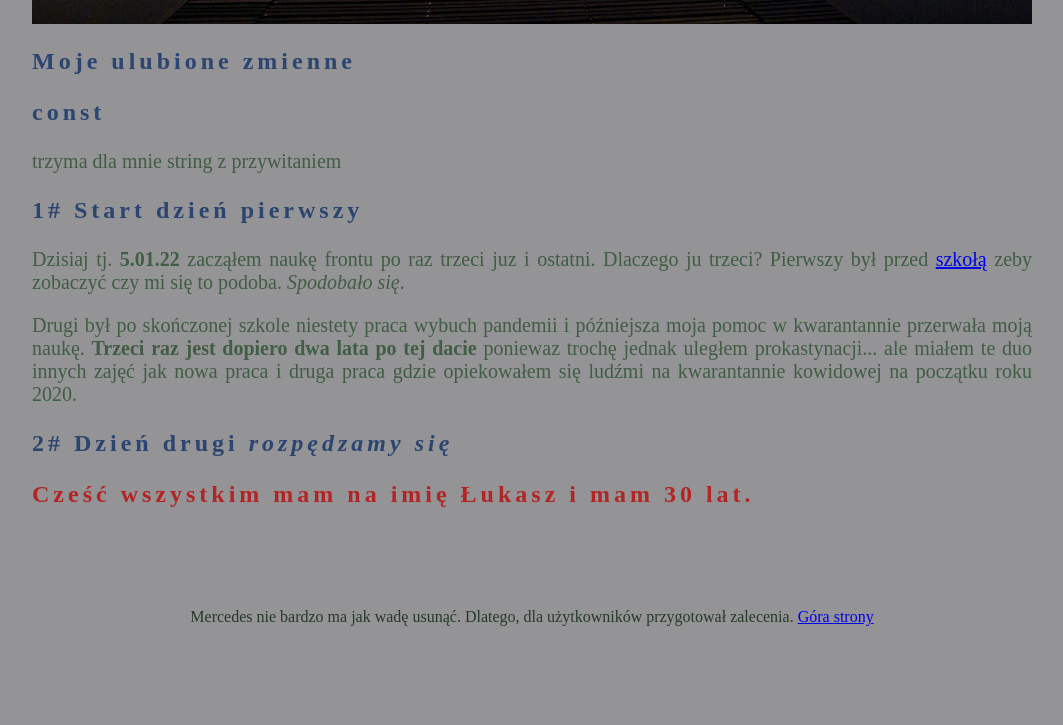
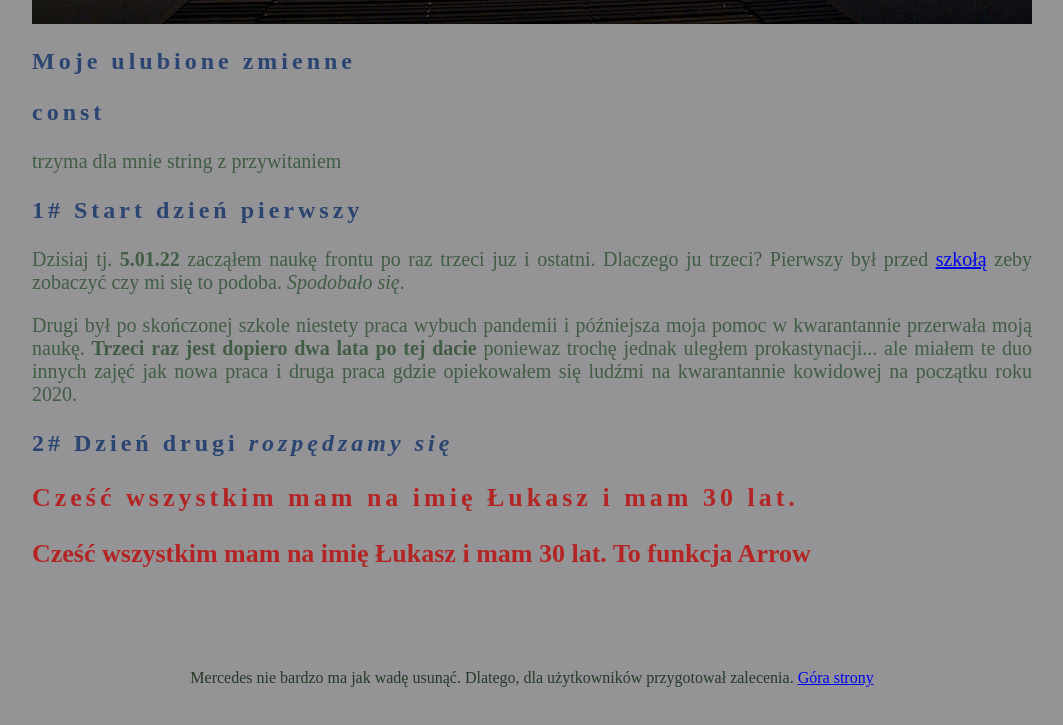
Before and after one commit to lukaszstepka/homepage, a plain HTML site: page nauka-JS.html in a window 1280 px wide. Shown: the part 787-1512 px from the top of the page, without its empty margins (108-1171 px from the left). Drawn offline with Linux system fonts and the light colour scheme.

Commit message:
new arrow function

```diff
--- a/main.js
+++ b/main.js
@@ -1,10 +1,25 @@
 const hello = "Cześć wszystkim mam na imię ";
-console.log(hello);
+//console.log(hello);
 const my_name = "Łukasz";
 const age = 30;
 
-let hello_my_friend = (my_name,age);
+//let hello_my_friend = (my_name,age);
 
-const adding = document.querySelector('.article__day--jsContent');
+//const adding = document.querySelector('.article__day--jsContent');
 
-adding.innerHTML = `${hello} ${my_name}  i mam  ${age} lat.`;
+//adding.innerHTML = `${hello} ${my_name}  i mam  ${age} lat.`;
+
+function sey_hello(my_name, age) {
+  const adding = document.querySelector(".article__day--jsContent");
+  hello_ready = adding.innerHTML = `${hello} ${my_name}  i mam  ${age} lat.`;
+  return hello_ready;
+}
+
+const hello_result = sey_hello(my_name, age);
+
+const sey_helloArrowFunction = (my_name, age) => {
+  const adding = document.querySelector(".article__day--jsContent--Arrow");
+  hello_ready =
+    adding.innerHTML = `${hello} ${my_name}  i mam  ${age} lat. To funkcja Arrow`;
+};
+sey_helloArrowFunction(my_name, age);
--- a/nauka-JS.html
+++ b/nauka-JS.html
@@ -34,7 +34,8 @@
       />
 
       <section>
-        <h2 class="article article__day">Moje ulubione zmienne</h2>
+        <h2 class="article article__day ">Moje ulubione zmienne</h2>
+
         <article>
           <h3 class="article article__day">const</h3>
 
@@ -65,6 +66,7 @@
             2# Dzień drugi <em>rozpędzamy się</em>
           </h3>
           <p class="article article__day article__day--jsContent"></p>
+          <p class = "article__day--jsContent--Arrow"></p>
         </article>
       </section>
 
--- a/style.css
+++ b/style.css
@@ -70,6 +70,12 @@ main {
 .article__day--jsContent {
   color: rgb(179, 37, 37);
   font-weight: 900;
+  font-size: 26px;
+}
+.article__day--jsContent--Arrow {
+  color: rgb(179, 37, 37);
+  font-weight: 900;
+  font-size: 26px;
 }
 
 .footer {
```
